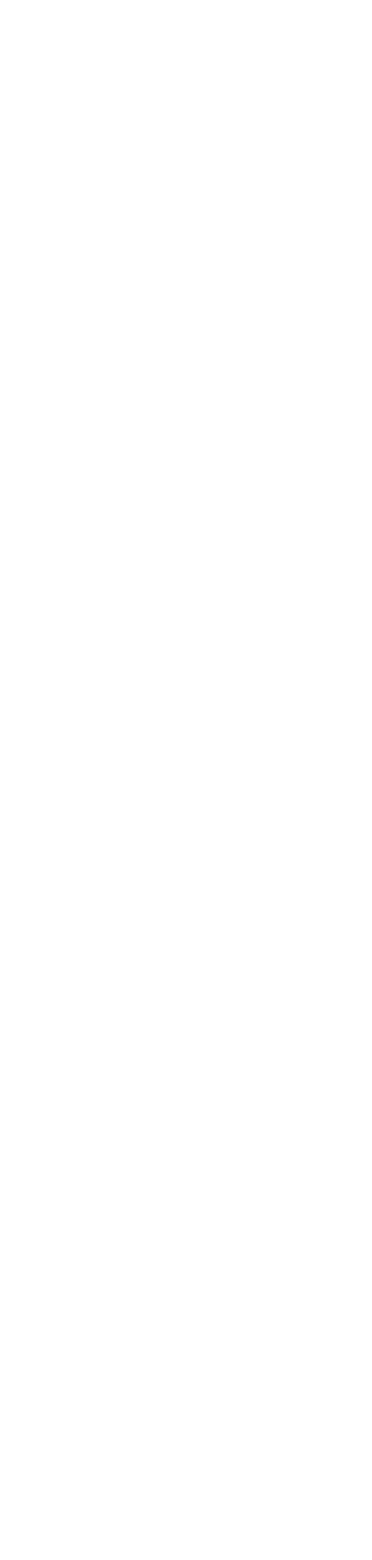
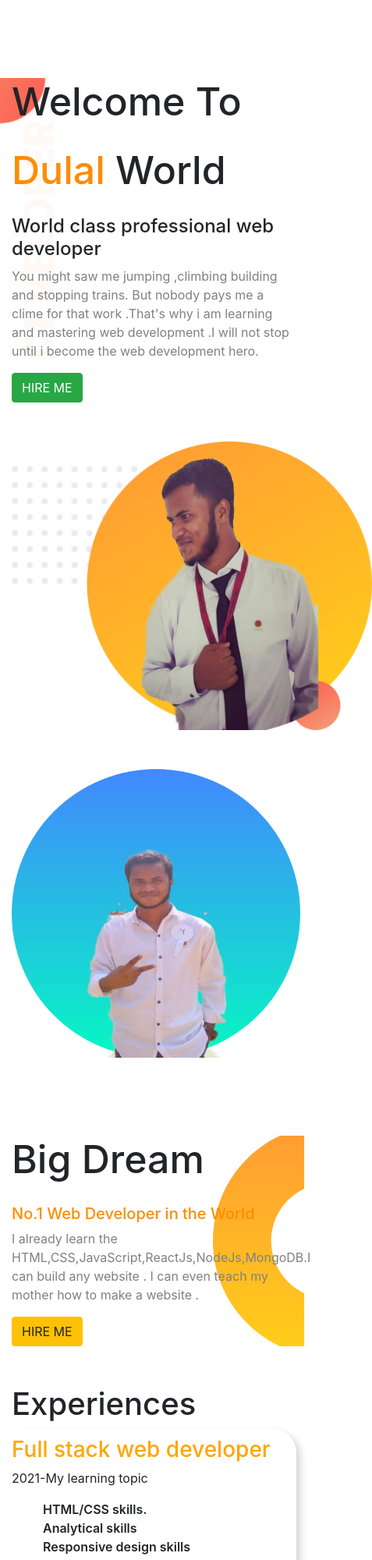
Before and after one commit to Dulal-12/My-portfolio, a plain HTML site: page index.html in a window 390 px wide. Shown: the top 2000 px of the page at 78% size, 477 px wide, since content can reach past the window. Before the commit the page ends 844 px from the top, so only its background shows below. Drawn offline with nearby package versions, Linux system fonts and the light colour scheme.

Commit message:
done my responsive portfolio

```diff
--- a/index.html
+++ b/index.html
@@ -5,12 +5,93 @@
     <meta name="viewport" content="width=device-width, initial-scale=1.0">
     <!-- Link css -->
     <link rel="stylesheet" href="style.css">
+    <!-- Bootstrap -->
     <link rel="stylesheet" href="https://stackpath.bootstrapcdn.com/bootstrap/4.5.2/css/bootstrap.min.css" integrity="sha384-JcKb8q3iqJ61gNV9KGb8thSsNjpSL0n8PARn9HuZOnIxN0hoP+VmmDGMN5t9UJ0Z" crossorigin="anonymous">
+    <!-- google fonts -->
+    <link href="https://fonts.googleapis.com/css2?family=Roboto&display=swap" rel="stylesheet">
+    <!-- favicon -->
     <link rel="shortcut icon" href="resume.png" type="image/x-icon">
+    <!-- website title -->
     <title>My portfolio</title>
 </head>
 <body>
+ <section class="container">
+    <div class="row">
+        <div class="half-width container1 top col-sm-12 col-md-6">
+            <h1>Welcome To</h1>
+            <h1><span id="name-highlight">Dulal</span> World</h1>
+            <h4>World class professional web developer</h4>
+            <p>You might saw me jumping ,climbing building and stopping trains. But nobody pays me a clime for that work .That's why i am learning and mastering web development .I will not stop until i become the web development hero. </p>
+            <a target="_blank" href="https://www.linkedin.com/in/md-dulal-miah-0276a81b1/"><button class="btn btn-success">HIRE ME</button></a>
+        </div>
+     <div class="half-width col-sm-12 col-md-6">
+            <img src="image 11.png" alt="" srcset="">
+     </div>
+    </div>
 
+
+
+
+    <div class="row">
+        <div class="half-width col-sm-12 col-md-6">
+            <img src="image 1.png" alt="" srcset="">
+        </div>
+        <div  class="half-width top container2  col-sm-12 col-md-6">
+            <h1>Big Dream</h1>
+            <h5>No.1 Web Developer in the World</h5>
+            <p>I already learn the HTML,CSS,JavaScript,ReactJs,NodeJs,MongoDB.I can build any website . I can even teach my mother how to make a website .</p>
+            <a target="_blank" href="https://www.linkedin.com/in/md-dulal-miah-0276a81b1/"><button class="btn btn-warning">HIRE ME</button></a>
+        </div>
+    </div>
+
+
+
+
+
+
+    <div>
+     <h1>Experiences</h1>
+    <div class="row">
+        <div class="half-width learn col-md-5 col-sm-12">
+            <h3>Full stack web developer</h3>
+            <p>2021-My learning topic </p>
+            <ul>
+                <li>HTML/CSS skills.</li>
+                <li>Analytical skills</li>
+                <li> Responsive design skills</li>
+                <li>JavaScript skills</li>
+                <li> Interpersonal skills</li>
+                <li>Testing and debugging skills</li>
+                <li> Back-end</li>
+                <li> Search engine optimization</li>
+                <li> Ability to follow and learn trending standards of the industry</li>
+                <li> Knowledge about the different platforms and browsers</li>
+                <li> Should understand user interface of the application</li>
+                <li>Optimized coding skills & testing</li>
+                <li>Good communication skills with the designers and clients</li>
+                <li>Wrapping up</li>
+            </ul>
+        </div>
+
+        <div class="half-width learn col-md-6 col-sm-12">
+            <h3>My Special Project Github Link</h3>
+            <h4>Panda Ecommerce</h4>
+            <a target="_blank" href="https://github.com/Dulal-12/panda-ecommerce"><button class="btn btn-primary">Panda Ecommerce</button></a>
+            <h4>Online School</h4>
+            <a target="_blank" href="https://dulal-12.github.io/p-2/"><button class="btn btn-primary">Dulal's School</button></a>
+            <h4>Song Lyric</h4>
+            <a target="_blank" href="https://dulal-12.github.io/assignment5/"><button class="btn btn-primary">search song</button></a>
+            <h4>Weather website</h4>
+            <a target="_blank" href="https://github.com/Dulal-12/Simple-weather-website"><button class="btn btn-primary">Dynamic weather</button></a>
+            <h4>Pin generator with calculator</h4>
+            <a target="_blank" href="https://dulal-12.github.io/p-4/"><button class="btn btn-primary">Pin and calculator</button></a>
+            <h4>Travel -Guru</h4>
+            <a target="_blank" href="https://github.com/Dulal-12/travel-guru"><button class="btn btn-primary">Travel-guru</button></a>
+        </div>
+    </div>
+    </div>
+   </section>
+   <!-- javascript -->
     <script src="https://code.jquery.com/jquery-3.5.1.slim.min.js" integrity="sha384-DfXdz2htPH0lsSSs5nCTpuj/zy4C+OGpamoFVy38MVBnE+IbbVYUew+OrCXaRkfj" crossorigin="anonymous"></script>
     <script src="https://cdn.jsdelivr.net/npm/popper.js@1.16.1/dist/umd/popper.min.js" integrity="sha384-9/reFTGAW83EW2RDu2S0VKaIzap3H66lZH81PoYlFhbGU+6BZp6G7niu735Sk7lN" crossorigin="anonymous"></script>
     <script src="https://stackpath.bootstrapcdn.com/bootstrap/4.5.2/js/bootstrap.min.js" integrity="sha384-B4gt1jrGC7Jh4AgTPSdUtOBvfO8shuf57BaghqFfPlYxofvL8/KUEfYiJOMMV+rV" crossorigin="anonymous"></script>
--- a/style.css
+++ b/style.css
@@ -0,0 +1,58 @@
+body
+{
+    font-family: 'Roboto', sans-serif;
+}
+.top p{
+    color:grey;
+}
+.top h1{
+    font-size:50px;
+    height:80px;
+}
+.top h5{
+    color:darkorange;
+}
+#name-highlight
+{
+    color:darkorange;
+}
+.container{
+    margin-top:50px;
+}
+
+.container1{
+    background-image: url('developer-portfolio/top-banner.png');
+    background-repeat: no-repeat;
+    margin-top:50px;
+}
+.container2{
+    background-image: url('developer-portfolio/dream-bg.png');
+    background-repeat: no-repeat;
+    background-position:right;
+    margin-top:50px;
+}
+.half-width{
+    float:left;
+    margin-bottom: 50px;
+}
+.half-width h3{
+    color:orange;
+}
+.half-width img{
+    height:370px;
+
+}
+.top{
+    margin-top:50px;
+}
+.learn{
+   border-radius:30px;
+    box-shadow:5px 5px 10px lightgrey;
+    padding:10px;
+    margin-right:10px;
+    margin-bottom:30px;
+}
+.learn ul li{
+    list-style: none;
+    font-weight: 600;
+}
```
Also changed, not shown: image 1.png (added), image 11.png (added).
